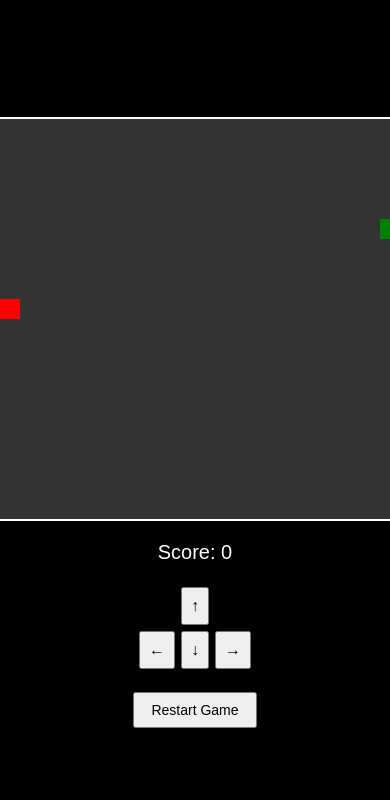
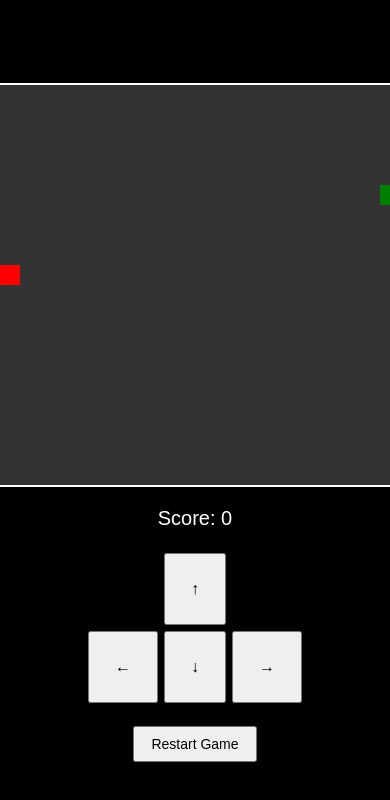
Before and after one commit to marouatouti/snake, a plain HTML site: page index.html in a window 390 px wide. Drawn offline with Linux system fonts and the light colour scheme.

Commit message:
taille btn

```diff
--- a/main.css
+++ b/main.css
@@ -82,7 +82,7 @@ body {
     }
 
     #controls button {
-        padding: 8px;
+        padding: 25px;
         margin: 3px;
         font-size: 16px;
     }
```
